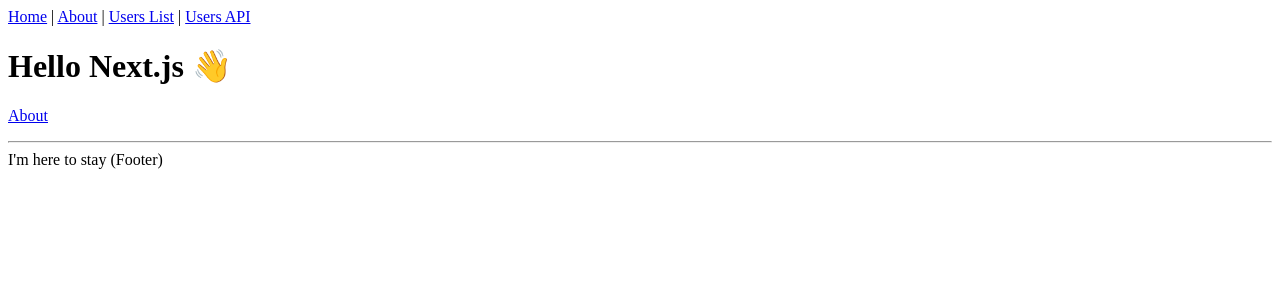
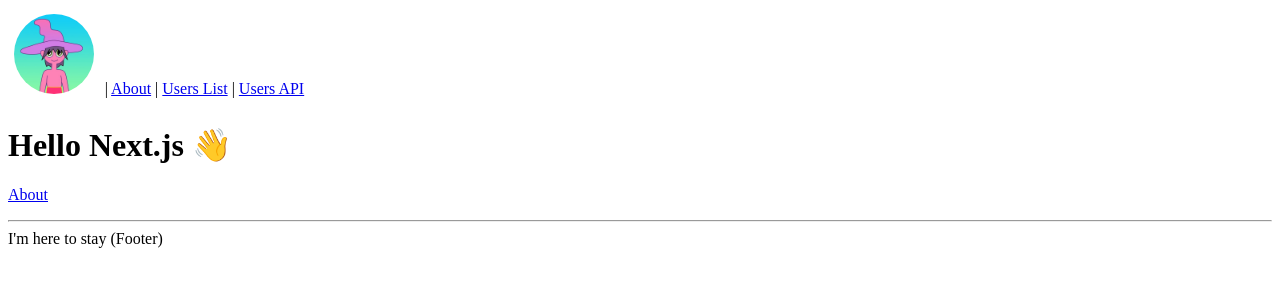
Before and after one commit to Fantominium/malcolm-typescript, a Next.js app: page / in a window 1280 px wide. Shown: the top 300 px of the page. Built offline with nearby package versions, Linux system fonts and the light colour scheme.

Commit message:
starting the atomic design using typescript

```diff
--- a/components/Layout.tsx
+++ b/components/Layout.tsx
@@ -1,6 +1,7 @@
 import React, { ReactNode } from 'react'
 import Link from 'next/link'
 import Head from 'next/head'
+import ProfilePic from "../components/atoms/ProfilePic";
 
 type Props = {
   children?: ReactNode
@@ -17,7 +18,7 @@
     <header>
       <nav>
         <Link href="/">
-          <a>Home</a>
+          <a><ProfilePic location="/images/profile.jpg"/></a>
         </Link>{' '}
         |{' '}
         <Link href="/about">
--- /dev/null
+++ b/components/atoms/ProfilePic.tsx
@@ -0,0 +1,35 @@
+import React from 'react'
+import Image from 'next/image'
+import styled from 'styled-components'
+type Props = {
+    location ?: string| undefined
+    alt ?: string | undefined
+}
+
+const ImageSpace = styled.div `
+    padding: .4em;
+    display: inline-block;
+
+`
+// cannot use style components here to round the image, but i can use it to space the image
+
+const ProfilePic = ({location = "", alt = ""}: Props) => {
+    return (
+        <ImageSpace>
+            <Image
+            height={80}
+            width ={80}
+            className= "imageStyle"
+            src={location}
+            alt={alt}
+            />
+            <style jsx global>{`
+            .imageStyle {
+                border-radius: 999px;
+            }
+            `}</style>
+        </ImageSpace>
+    )
+}
+
+export default ProfilePic
--- a/package.json
+++ b/package.json
@@ -8,9 +8,11 @@
     "type-check": "tsc"
   },
   "dependencies": {
-    "next": "latest",
+    "@types/styled-components": "^5.1.9",
+    "next": "^10.2.2",
     "react": "^17.0.1",
-    "react-dom": "^17.0.1"
+    "react-dom": "^17.0.1",
+    "styled-components": "^5.3.0"
   },
   "devDependencies": {
     "@types/node": "^12.20.10",
--- a/pages/about.tsx
+++ b/pages/about.tsx
@@ -4,7 +4,7 @@
 const AboutPage = () => (
   <Layout title="About | Next.js + TypeScript Example">
     <h1>About</h1>
-    <p>This is the about page</p>
+    <p>This is the about page </p>
     <p>
       <Link href="/">
         <a>Go home</a>
--- a/pages/index.tsx
+++ b/pages/index.tsx
@@ -2,7 +2,7 @@
 import Layout from '../components/Layout'
 
 const IndexPage = () => (
-  <Layout title="Home | Next.js + TypeScript Example">
+  <Layout title="Home ">
     <h1>Hello Next.js 👋</h1>
     <p>
       <Link href="/about">
```
Also changed, not shown: public/images/profile.jpg (added), 1 other file (tests, documents, lock files or other folders).
